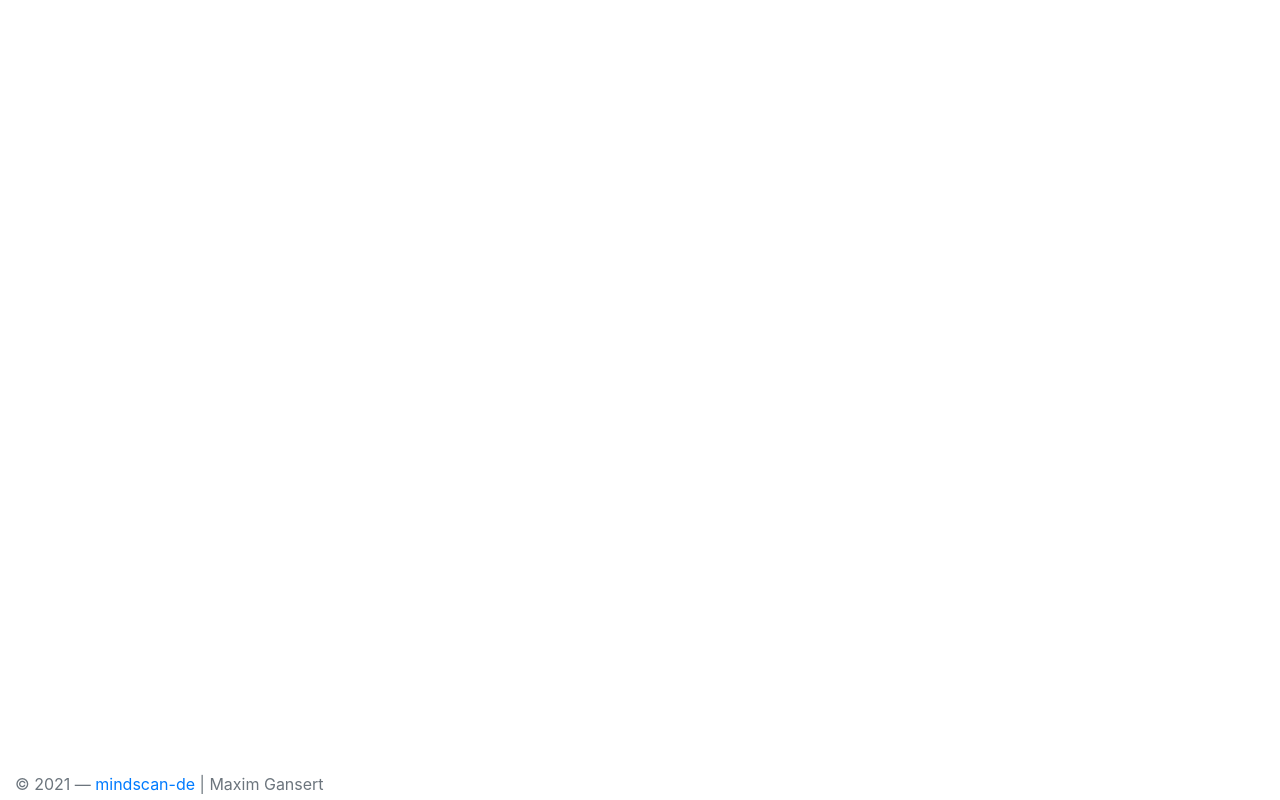
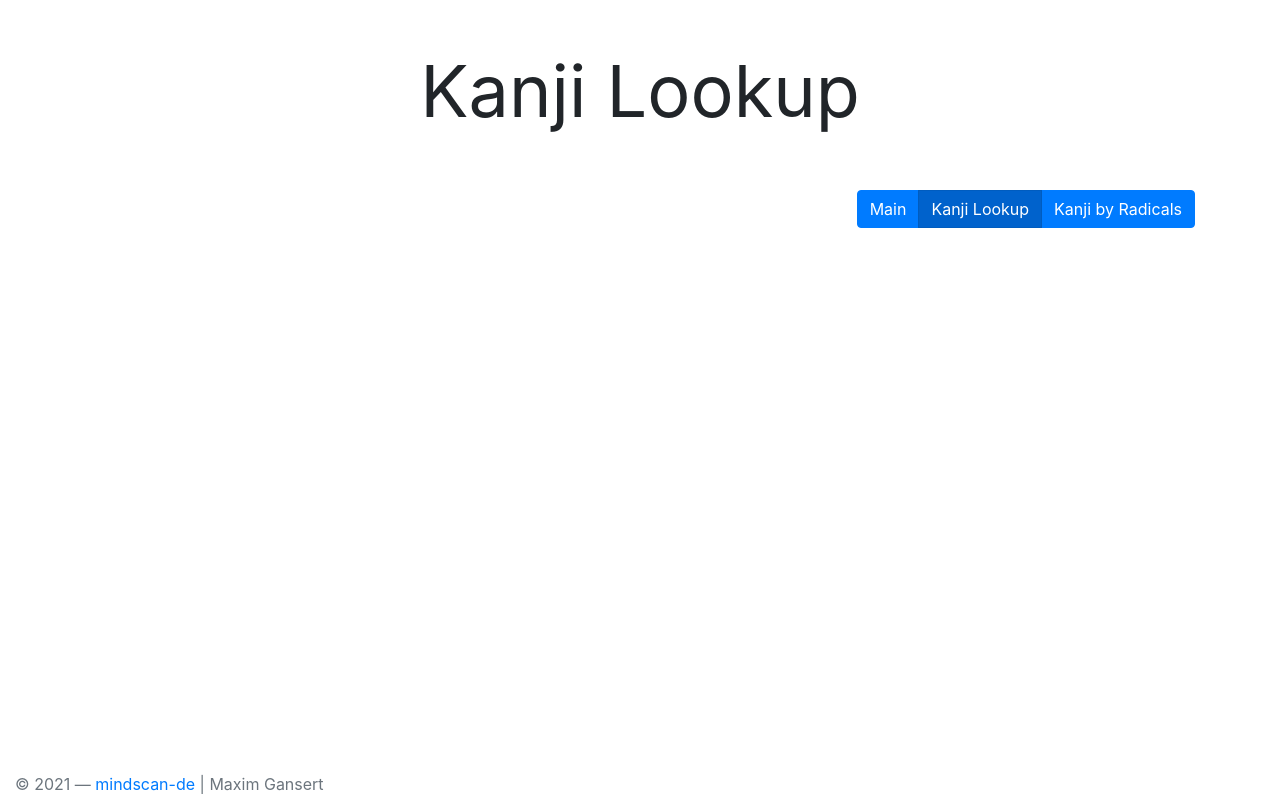
Before and after one commit to mindscan-de/OrangeMoon-Frontend, an Angular app: page /kanjilookup in a window 1280 px wide. Before the commit this address led to /. Built offline with nearby package versions, Linux system fonts and the light colour scheme.

Commit message:
start kanji lookup component

```diff
--- a/src/app/app-routing.module.ts
+++ b/src/app/app-routing.module.ts
@@ -1,13 +1,15 @@
 import { NgModule } from '@angular/core';
 import { Routes, RouterModule } from '@angular/router';
 import { KanjiByRadicalsSelectorComponent } from './kanji-by-radicals-selector/kanji-by-radicals-selector.component';
+import { KanjiLookupComponent } from './kanji-lookup/kanji-lookup.component'
 import { MainComponent } from './main/main.component';
 
 
 const routes: Routes = [
 	{ path: '', component:MainComponent},
 	{ path: 'main', component:MainComponent},
-	{ path: 'kanjibyradicals', component:KanjiByRadicalsSelectorComponent}
+	{ path: 'kanjibyradicals', component:KanjiByRadicalsSelectorComponent},
+	{ path: 'kanjilookup', component:KanjiLookupComponent}
 ];
 
 @NgModule({
--- a/src/app/app.module.ts
+++ b/src/app/app.module.ts
@@ -9,6 +9,7 @@ import { MainFooterComponent } from './main-footer/main-footer.component';
 import { KanjiByRadicalsSelectorComponent } from './kanji-by-radicals-selector/kanji-by-radicals-selector.component';
 import { MainComponent } from './main/main.component';
 import { MainNavigationComponent } from './main-navigation/main-navigation.component';
+import { KanjiLookupComponent } from './kanji-lookup/kanji-lookup.component';
 
 @NgModule({
   declarations: [
@@ -16,7 +17,8 @@ import { MainNavigationComponent } from './main-navigation/main-navigation.compo
     MainFooterComponent,
     KanjiByRadicalsSelectorComponent,
     MainComponent,
-    MainNavigationComponent
+    MainNavigationComponent,
+    KanjiLookupComponent
   ],
   imports: [
     BrowserModule,
--- /dev/null
+++ b/src/app/kanji-lookup/kanji-lookup.component.html
@@ -0,0 +1,10 @@
+<div class="container">
+	<div class="row">
+		<div class="col-sm my-5">
+			<h1 class="display-3 font-weight-normal" align="center">Kanji Lookup</h1>
+		</div>
+	</div>
+
+	<app-main-navigation></app-main-navigation>
+
+</div>
--- /dev/null
+++ b/src/app/kanji-lookup/kanji-lookup.component.ts
@@ -0,0 +1,15 @@
+import { Component, OnInit } from '@angular/core';
+
+@Component({
+  selector: 'app-kanji-lookup',
+  templateUrl: './kanji-lookup.component.html',
+  styleUrls: ['./kanji-lookup.component.css']
+})
+export class KanjiLookupComponent implements OnInit {
+
+  constructor() { }
+
+  ngOnInit(): void {
+  }
+
+}
--- a/src/app/main-navigation/main-navigation.component.html
+++ b/src/app/main-navigation/main-navigation.component.html
@@ -3,6 +3,7 @@
 			<div class="btn-toolbar float-right" role="toolbar" >
 				<div class="btn-group ml-2" role="group">
 					<a type="button" class="btn btn-primary" routerLink="/main" routerLinkActive="active">Main</a>
+					<a type="button" class="btn btn-primary" routerLink="/kanjilookup" routerLinkActive="active">Kanji Lookup</a>
 					<a type="button" class="btn btn-primary" routerLink="/kanjibyradicals" routerLinkActive="active">Kanji by Radicals</a>
 				</div>
 			</div>
```
Also changed, not shown: src/app/kanji-lookup/kanji-lookup.component.css (added), 1 other file (tests, documents, lock files or other folders).
